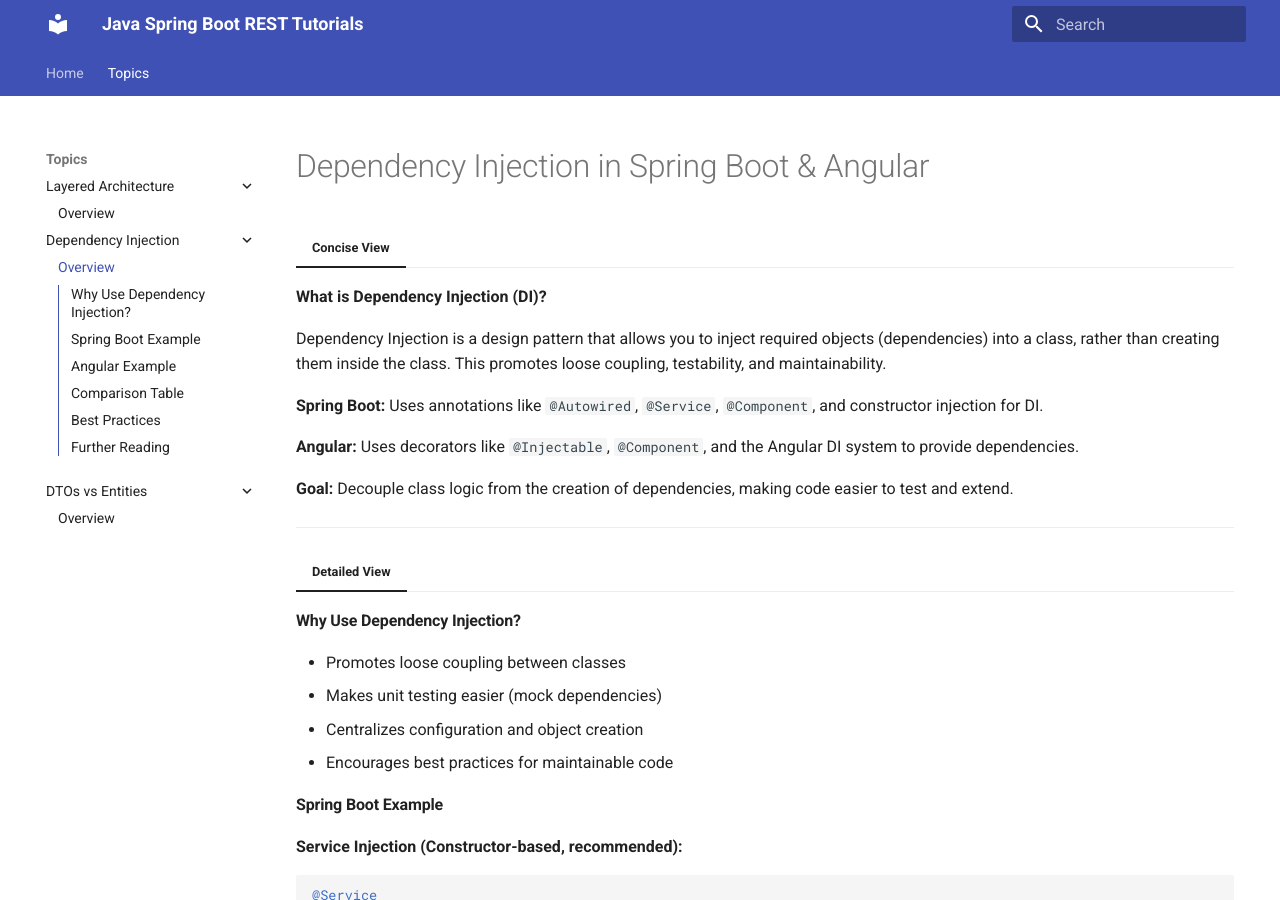
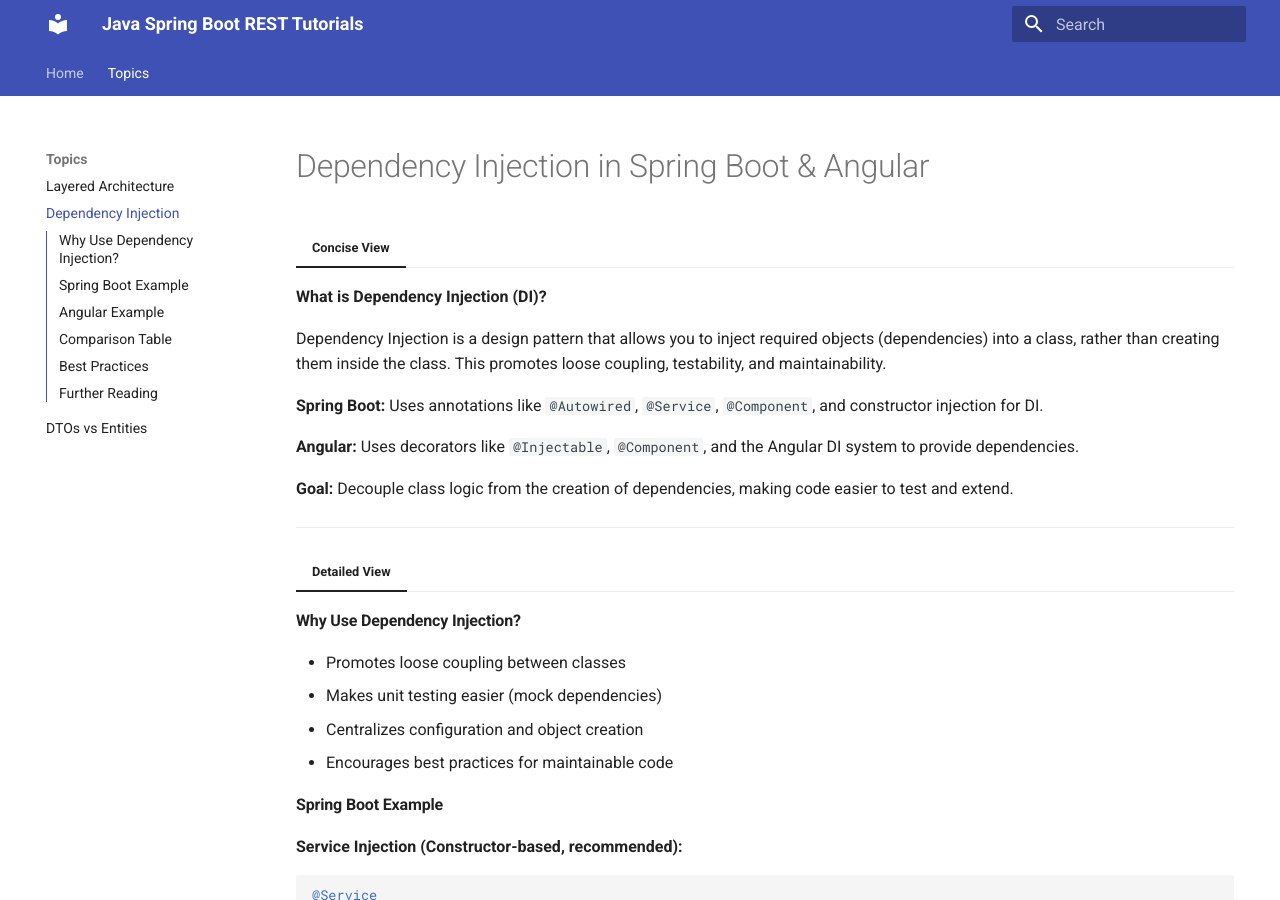
Before and after one commit to udayganeshK/java-tutorial, an MkDocs documentation site: the page built from docs/topics/dependency-injection.md, in a window 1280 px wide and 900 px high. Built offline with MkDocs 1.6.1 and Material for MkDocs 9.7.7, drawn with Linux system fonts in a browser that asks for light colours; some of the changed lines change nothing that is shown.

Commit message:
docs: revert to simple direct topic links, remove custom JavaScript

```diff
--- a/mkdocs.yml
+++ b/mkdocs.yml
@@ -11,20 +11,14 @@
 nav:
   - Home: index.md
   - Topics:
-      - Layered Architecture:
-          - Overview: topics/layered-architecture.md
-      - Dependency Injection:
-          - Overview: topics/dependency-injection.md
-      - DTOs vs Entities:
-          - Overview: topics/dtos-vs-entities.md
+      - Layered Architecture: topics/layered-architecture.md
+      - Dependency Injection: topics/dependency-injection.md
+      - DTOs vs Entities: topics/dtos-vs-entities.md
 
 markdown_extensions:
   - admonition
   - pymdownx.tabbed
   - pymdownx.superfences
 
-extra_javascript:
-  - js/custom-nav.js
-
 docs_dir: docs
 site_dir: site
```
